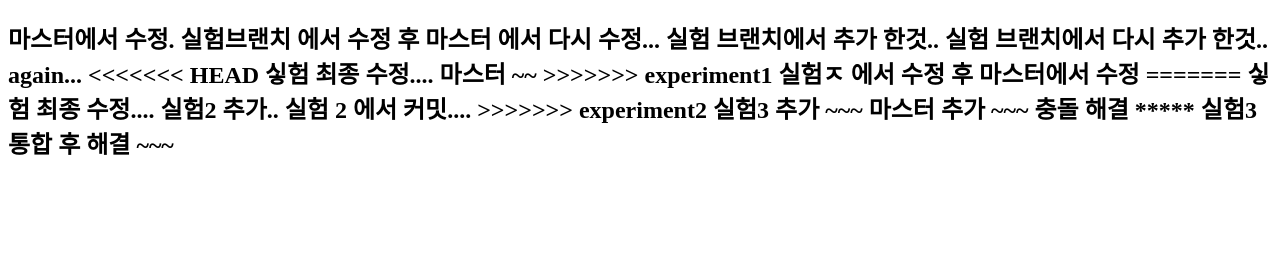
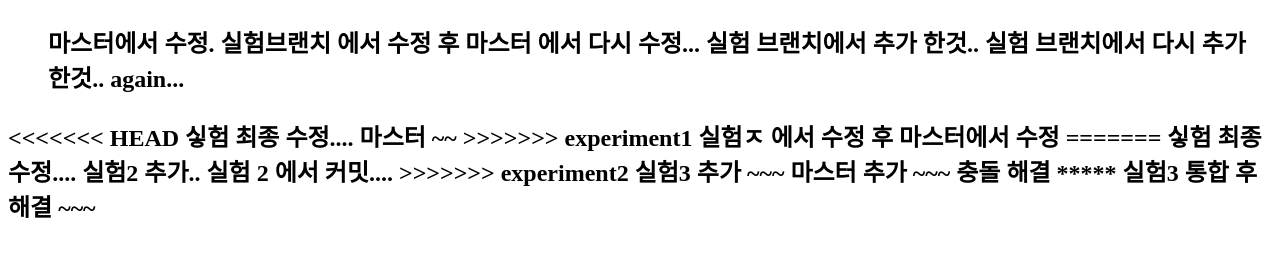
Before and after one commit to nampole/opentutorials, a plain HTML site: page index.html in a window 1280 px wide. Drawn offline with Linux system fonts and the light colour scheme.

Commit message:
원격동기 후 재처리.

```diff
--- a/index.html
+++ b/index.html
@@ -5,10 +5,14 @@
 </head>
 <body>
 <h2>
+<ul>
+<ui>
 마스터에서 수정.
+</ui>
 실험브랜치 에서 수정 후 마스터 에서 다시 수정...
 실험 브랜치에서 추가 한것..
 실험 브랜치에서 다시 추가 한것.. again...
+</ul>
 <<<<<<< HEAD
 싷험 최종 수정.... 마스터 ~~
 >>>>>>> experiment1
```
